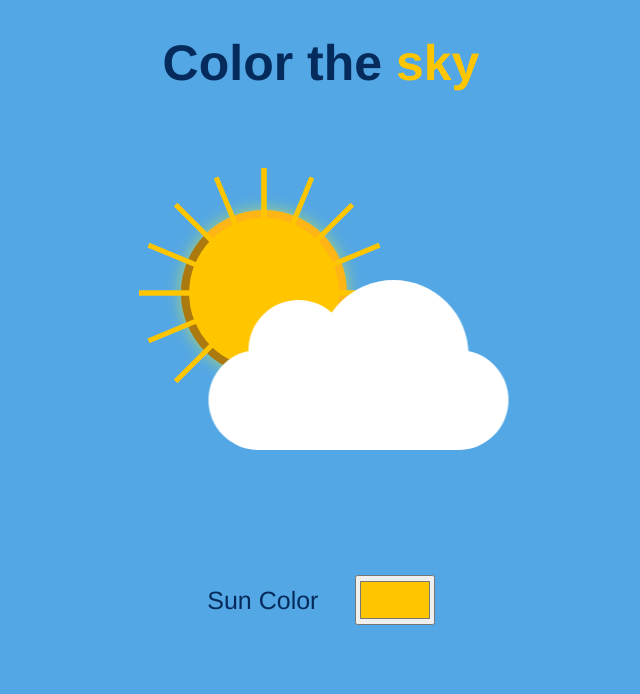
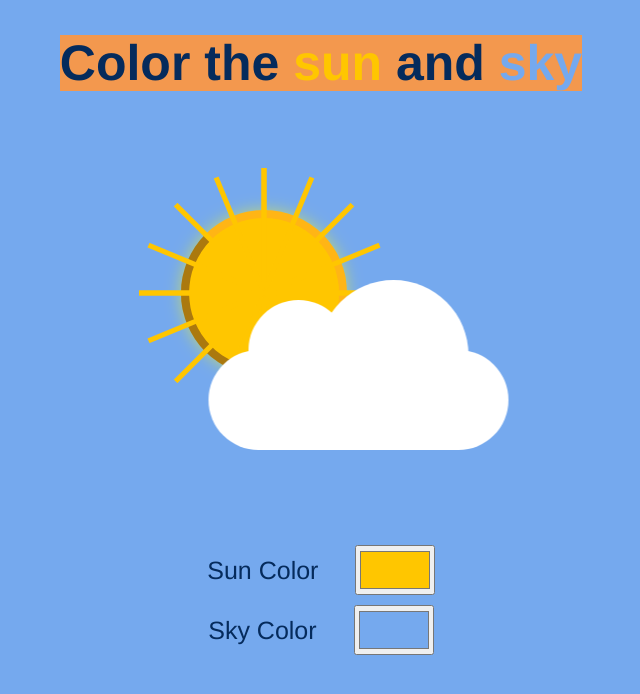
Before and after one commit to marcelosdm/color-baby, a plain HTML site: page index.html in a window 1280 px wide. Shown: the whole page, without its empty margins (319-959 px from the left). Drawn offline with Linux system fonts and the light colour scheme.

Commit message:
Set color picker for sun and sky

```diff
--- a/index.html
+++ b/index.html
@@ -8,7 +8,12 @@
     <link rel="stylesheet" href="./style.css" />
   </head>
   <body>
-    <h1>Color the <span class="hl">sky</span></h1>
+    <h1>
+      <span>
+        Color the <span class="hl-sun">sun</span> and
+        <span class="hl-sky">sky</span>
+      </span>
+    </h1>
 
     <div class="controls">
       <div class="sky">
@@ -26,9 +31,13 @@
           <li></li>
         </ul>
       </div>
-      <div class="change-color">
-        <label for="base">Sun Color</label>
-        <input type="color" id="base" name="base" value="#ffc600" />
+      <div class="change-sun">
+        <label for="sun">Sun Color</label>
+        <input type="color" id="sun" name="sun" value="#ffc600" />
+      </div>
+      <div class="change-sky">
+        <label for="sky">Sky Color</label>
+        <input type="color" id="sky" name="sky" value="#75a9ee" />
       </div>
     </div>
 
--- a/style.css
+++ b/style.css
@@ -1,11 +1,11 @@
 :root {
-  --base: #ffc600;
-  --sky: #052b5c;
+  --sun: #ffc600;
+  --sky: #75a9ee;
 }
 
 body {
-  background: #53a7e4;
-  color: var(--sky);
+  background: var(--sky);
+  color: #052b5c;
   font-family: 'helvetica neue', sans-serif;
   font-size: 25px;
   font-weight: 100;
@@ -14,8 +14,16 @@ body {
   text-align: center;
 }
 
-.hl {
-  color: var(--base);
+h1>span {
+  background: rgb(243, 152, 78);
+}
+
+.hl-sun {
+  color: var(--sun);
+}
+
+.hl-sky {
+  color: var(--sky);
 }
 
 .controls {
@@ -30,10 +38,11 @@ input {
   width: 80px;
 }
 
-.change-color {
+.change-sun, .change-sky {
   align-items: center;
   display: flex;
   justify-content: space-evenly;
+  margin: 10px;
   position: relative;
   top: 200px;
   width: 300px;
@@ -78,7 +87,7 @@ input {
 
 .sun {
   animation: animate 20s linear infinite;
-  background: var(--base);
+  background: var(--sun);
   border: 0.5rem outset rgb(255, 181, 21);
   border-radius: 50%;
   box-shadow: 0 0 15px rgba(255, 255, 8, .5);
@@ -94,7 +103,7 @@ input {
 }
 
 .sun li {
-  background: var(--base);
+  background: var(--sun);
   /* box-shadow: 0 0 15px rgba(255, 255, 8, .5); */
   height: 5px;
   left: 50%;
```
